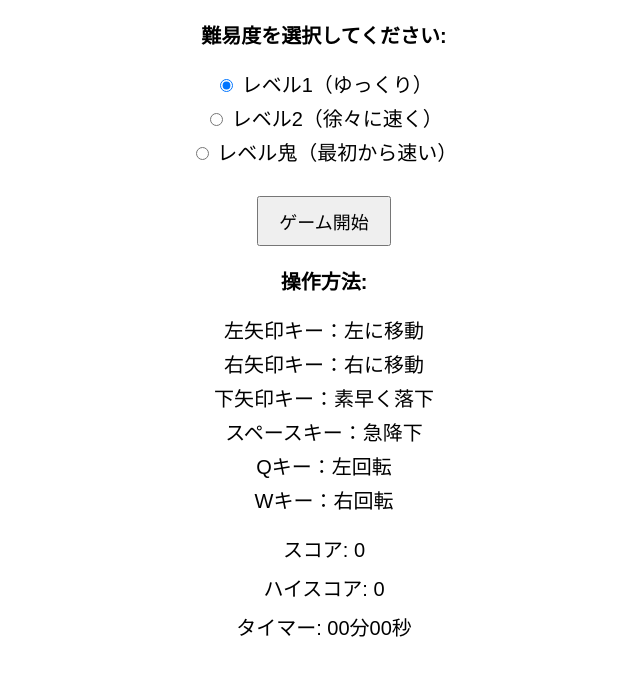
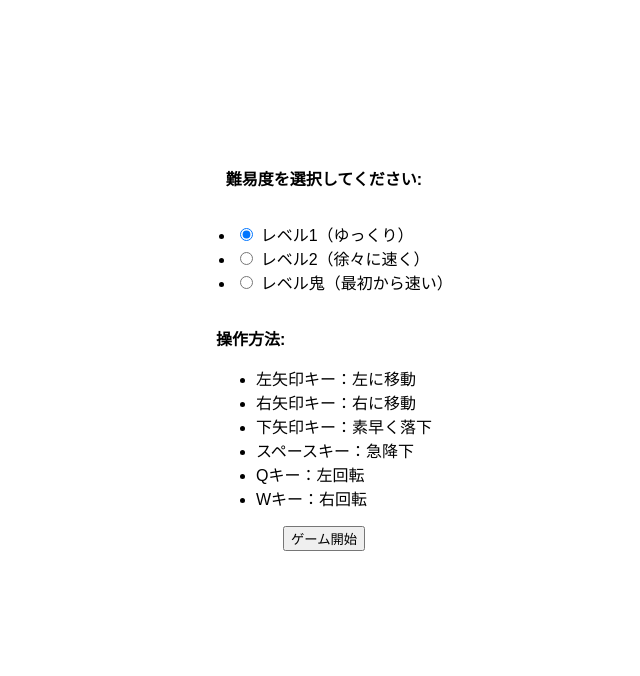
Before and after one commit to yamauchi-onestar/tetrisV3, a plain HTML site: page index.html in a window 1280 px wide. Shown: the whole page, without its empty margins (316-956 px from the left). Drawn offline with Linux system fonts and the light colour scheme.

Commit message:
Update index.html

```diff
--- a/index.html
+++ b/index.html
@@ -10,46 +10,42 @@
             padding: 0;
             overflow: hidden;
         }
+        #difficulty {
+            display: flex;
+            flex-direction: column;
+            align-items: center;
+            justify-content: center;
+            height: 100vh;
+            box-sizing: border-box;
+            padding-bottom: 100px; /* 操作説明分の余白 */
+        }
         #gameContainer {
             display: none;
-            text-align: center;
+            position: relative;
             width: 100%;
-            position: relative;
+            height: calc(var(--vh, 1vh) * 100);
         }
         canvas {
             background-color: #fff;
             display: block;
             touch-action: manipulation;
             width: 100%; /* 親要素にフィット */
-            height: calc(var(--vh, 1vh) * 100); /* 実際の表示領域の高さを使用 */
+            height: 100%; /* 親要素にフィット */
         }
         #score, #highScore, #timer {
             font-size: 20px;
-            margin-top: 10px;
             text-align: center;
+            position: absolute;
+            bottom: 10px;
+            left: 0;
+            right: 0;
+            margin: 0 auto;
         }
-        #difficulty {
-            font-size: 20px;
-            margin-top: 10px;
-            text-align: center;
+        #score {
+            bottom: 60px; /* タイマーとの間隔を調整 */
         }
-        #controls {
-            font-size: 20px;
-            margin-top: 10px;
-            text-align: center;
-            margin-bottom: 10px; /* 下部に余白を追加 */
-        }
-        #controls ul, #difficulty ul {
-            list-style-type: none;
-            padding: 0;
-        }
-        #controls li, #difficulty li {
-            margin: 5px 0;
-        }
-        #startButton {
-            font-size: 18px;
-            padding: 10px 20px;
-            margin-top: 10px;
+        #highScore {
+            bottom: 110px; /* スコアとの間隔を調整 */
         }
         /* スコア強調表示のためのアニメーション */
         @keyframes scoreFlash {
@@ -87,20 +83,20 @@
             <li><input type="radio" name="level" value="2" id="level2"> <label for="level2">レベル2（徐々に速く）</label></li>
             <li><input type="radio" name="level" value="3" id="level3"> <label for="level3">レベル鬼（最初から速い）</label></li>
         </ul>
-        <button id="startButton">ゲーム開始</button>
-    </div>
         <div id="controls">
             <p><strong>操作方法:</strong></p>
             <ul id="controlsList">
                 <!-- 操作方法は後で動的に設定 -->
             </ul>
         </div>
+        <button id="startButton">ゲーム開始</button>
+    </div>
     <div id="gameContainer">
         <canvas id="tetris"></canvas>
-    </div>
         <div id="score">スコア: 0</div>
         <div id="highScore">ハイスコア: 0</div>
         <div id="timer">タイマー: 00分00秒</div>
+    </div>
     <script src="tetris.js"></script>
     <script>
         // 実際のビューポートの高さを取得し、CSS変数に設定
```
Lines whose indentation alone changed are shown as unchanged.
